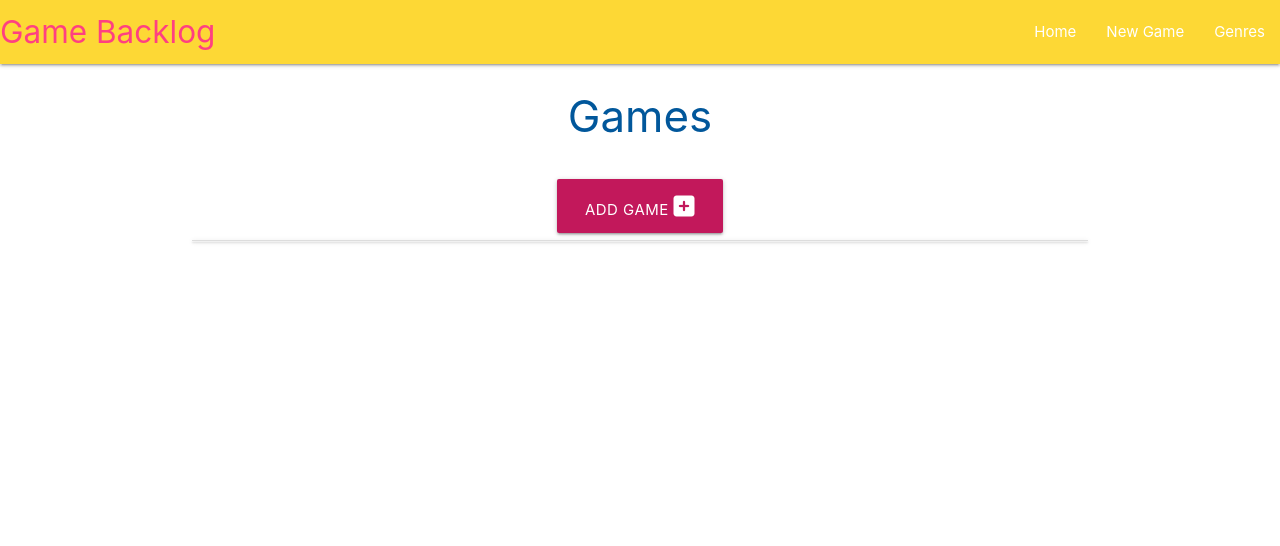
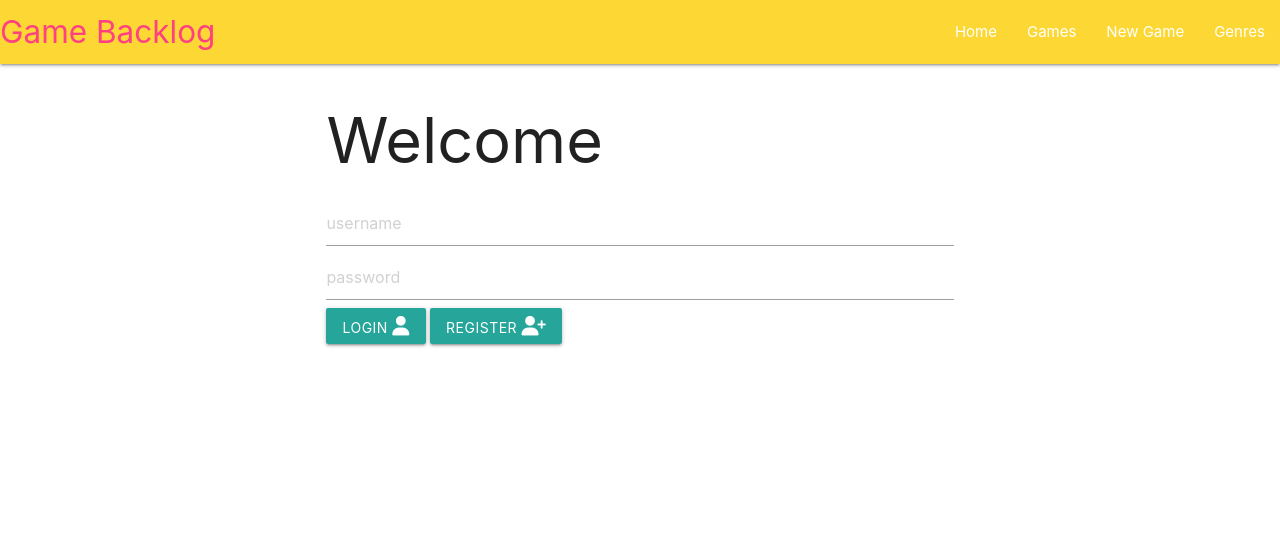
Before and after one commit to Travyssm/game-backlog-p, a Flask app: page / in a window 1280 px wide. Shown: the top 546 px of the page. Run offline with Flask 3, Linux system fonts and the light colour scheme; some libraries are stand-ins or nearby versions.

Commit message:
added index page

```diff
--- a/gamebacklog/routes.py
+++ b/gamebacklog/routes.py
@@ -4,9 +4,12 @@ from gamebacklog.models import Genre, Game
 
 @app.route("/")
 def home():
+    return render_template("index.html")
+
+@app.route("/games")
+def games():
     games = list(Game.query.order_by(Game.id).all())
     return render_template("games.html", games=games)
-
 
 @app.route("/genres")
 def genres():
@@ -75,4 +78,4 @@ def delete_game(game_id):
     game = Game.query.get_or_404(game_id)
     db.session.delete(game)
     db.session.commit()
-    return redirect(url_for("home"))
+    return redirect(url_for("games"))
--- a/gamebacklog/templates/base.html
+++ b/gamebacklog/templates/base.html
@@ -17,6 +17,7 @@
               <a href="#" data-target="mobile-demo" class="sidenav-trigger"><i class="fas fa-bars"></i></a>
               <ul class="right hide-on-med-and-down">
                 <li><a href="{{ url_for('home') }}">Home</a></li>
+                <li><a href="{{ url_for('games') }}">Games</a></li>
                 <li><a href="{{ url_for('add_game') }}">New Game</a></li>
                 <li><a href="{{ url_for('genres') }}">Genres</a></li>
               </ul>
@@ -26,6 +27,7 @@
           <!-- mobile sidenav -->
           <ul class="sidenav" id="mobile-demo">
             <li><a href="{{ url_for('home') }}">Home</a></li>
+            <li><a href="{{ url_for('games') }}">Games</a></li>
             <li><a href="{{ url_for('add_game') }}">New Game</a></li>
             <li><a href="{{ url_for('genres') }}">Genres</a></li>
           </ul>
--- /dev/null
+++ b/gamebacklog/templates/index.html
@@ -0,0 +1,27 @@
+{% extends "base.html" %}
+
+{% block content %}
+<div class="container">
+    <h1>Welcome</h1>
+    <form action="">
+        <input
+            type="text"
+            name="username"
+            placeholder="username"
+            class="input-field"
+        >
+        <input
+            type="password"
+            name="password"
+            placeholder="password"
+            class="input-field"
+        >
+        <button class="btn waves-effect waves-light" type="submit" name="action">Login
+            <i class="fa-solid fa-user"></i>
+        </button>
+        <a class="waves-effect waves-light btn">Register
+            <i class="fa-solid fa-user-plus"></i>
+        </a>
+    </form>
+</div>
+{% endblock %}
```
